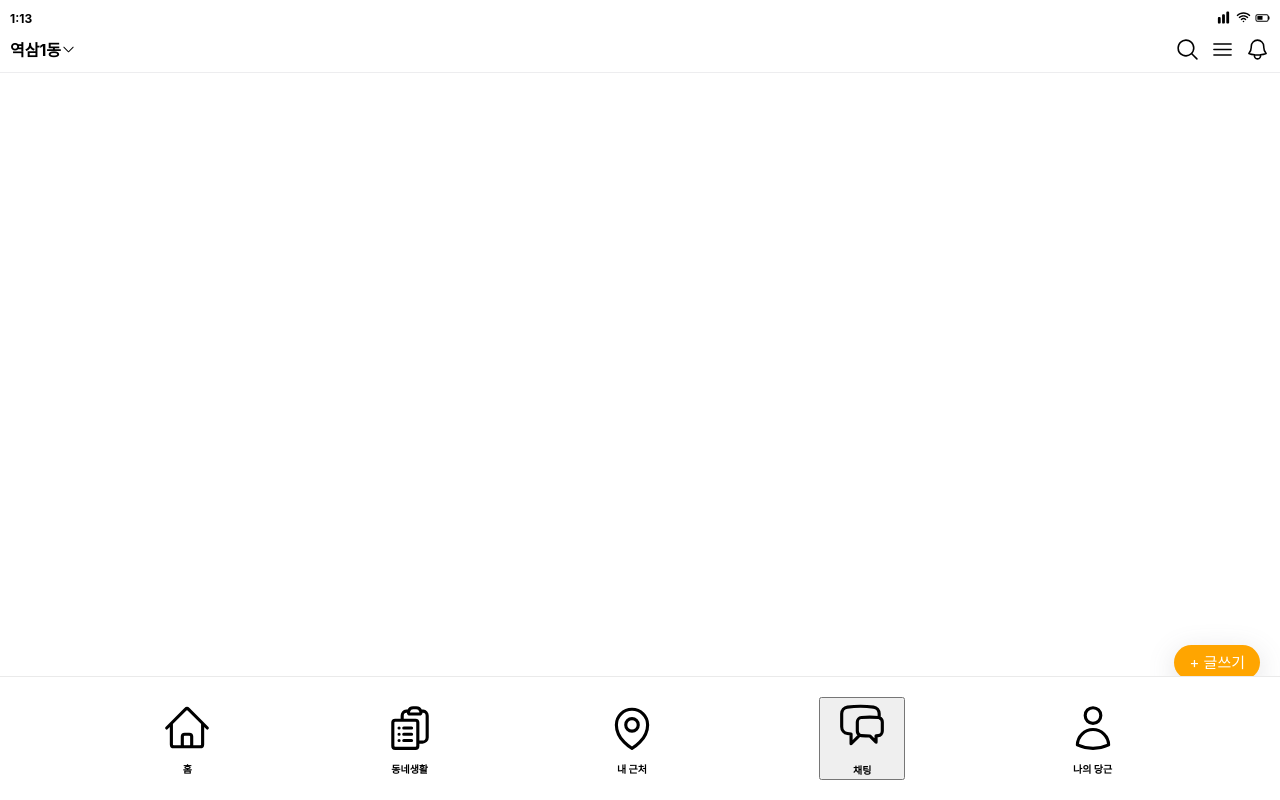
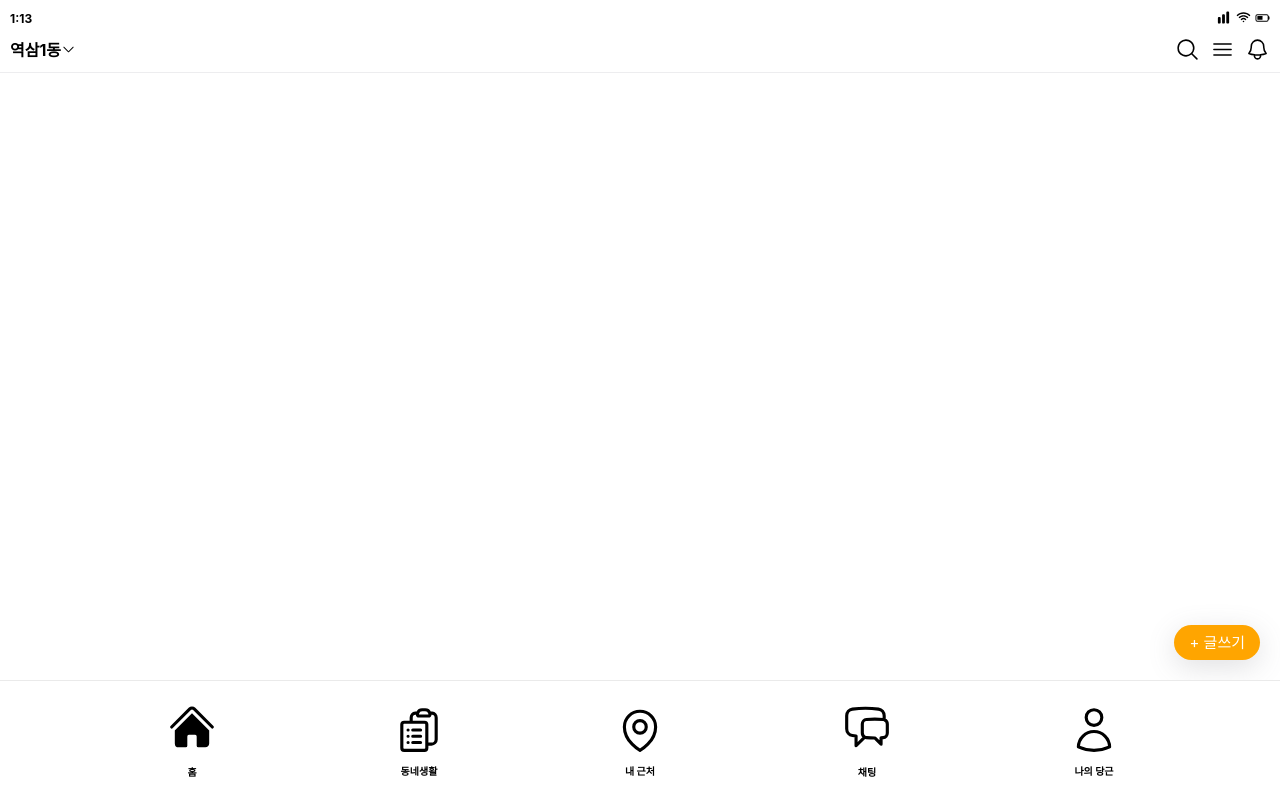
Before and after one commit to jinaiOS/Carrot-Market, a Svelte app: page / in a window 1280 px wide. Built offline with nearby package versions, Linux system fonts and the light colour scheme.

Commit message:
[FEAT]: footer svelte 생성

```diff
--- a/frontend/index.html
+++ b/frontend/index.html
@@ -92,7 +92,7 @@
           <div class="item-list__info-price">100만원</div>
         </div> -->
       <!-- </div> -->
-      <a class="write-btn" href="write.html">+ 글쓰기</a>
+      <a class="write-btn" href="#/write">+ 글쓰기</a>
     </main>
 
     <footer>
--- a/frontend/js/index.js
+++ b/frontend/js/index.js
@@ -1,5 +1,5 @@
 document.getElementById("goToChat").addEventListener("click", function () {
-  window.location.href = "http://127.0.0.1:8000/chat.html";
+  window.location.href = "https://carrot-market-c3f88.web.app/#/chat";
 });
 
 const calcTime = (timestamp) => {
--- /dev/null
+++ b/src/components/Footer.svelte
@@ -0,0 +1,60 @@
+<script>
+  export let location;
+
+  const moveToHome = () => {
+    window.location.hash = "/";
+  };
+</script>
+
+<footer>
+  <div class="footer-block">
+    <button class="footer-icons on:click={moveToHome}">
+      <div class="footer-icons__img">
+        {#if location === "home"}
+          <img src="assets/home.svg" />
+        {:else}
+          <svg
+            xmlns="http://www.w3.org/2000/svg"
+            viewBox="0 0 24 24"
+            fill="currentColor"
+            class="size-6"
+          >
+            <path
+              d="M11.47 3.841a.75.75 0 0 1 1.06 0l8.69 8.69a.75.75 0 1 0 1.06-1.061l-8.689-8.69a2.25 2.25 0 0 0-3.182 0l-8.69 8.69a.75.75 0 1 0 1.061 1.06l8.69-8.689Z"
+            />
+            <path
+              d="m12 5.432 8.159 8.159c.03.03.06.058.091.086v6.198c0 1.035-.84 1.875-1.875 1.875H15a.75.75 0 0 1-.75-.75v-4.5a.75.75 0 0 0-.75-.75h-3a.75.75 0 0 0-.75.75V21a.75.75 0 0 1-.75.75H5.625a1.875 1.875 0 0 1-1.875-1.875v-6.198a2.29 2.29 0 0 0 .091-.086L12 5.432Z"
+            />
+          </svg>
+        {/if}
+      </div>
+      <div>홈</div>
+    </button>
+    <div class="footer-icons">
+      <div class="footer-icons__img">
+        <img src="assets/document.svg" />
+      </div>
+      <div>동네생활</div>
+    </div>
+    <div class="footer-icons">
+      <div class="footer-icons__img">
+        <img src="assets/location.svg" />
+      </div>
+      <div>내 근처</div>
+    </div>
+    <button id="goToChat">
+      <div class="footer-icons">
+        <div class="footer-icons__img">
+          <img src="assets/chat.svg" />
+        </div>
+        <div>채팅</div>
+      </div>
+    </button>
+    <div class="footer-icons">
+      <div class="footer-icons__img">
+        <img src="assets/user.svg" />
+      </div>
+      <div>나의 당근</div>
+    </div>
+  </div>
+</footer>
--- a/src/css/main.css
+++ b/src/css/main.css
@@ -54,7 +54,7 @@ main {
   border-radius: 25px;
   font-size: 15px;
   position: fixed;
-  bottom: 120px;
+  bottom: 140px;
   right: 20px;
   box-shadow: rgba(100, 100, 111, 0.2) 0px 7px 29px 0px;
   text-decoration: none;
--- a/src/css/reset.css
+++ b/src/css/reset.css
@@ -3,19 +3,87 @@
    License: none (public domain)
 */
 
-html, body, div, span, applet, object, iframe,
-h1, h2, h3, h4, h5, h6, p, blockquote, pre,
-a, abbr, acronym, address, big, cite, code,
-del, dfn, em, img, ins, kbd, q, s, samp,
-small, strike, strong, sub, sup, tt, var,
-b, u, i, center,
-dl, dt, dd, ol, ul, li,
-fieldset, form, label, legend,
-table, caption, tbody, tfoot, thead, tr, th, td,
-article, aside, canvas, details, embed,
-figure, figcaption, footer, header, hgroup,
-menu, nav, output, ruby, section, summary,
-time, mark, audio, video {
+html,
+body,
+div,
+span,
+applet,
+object,
+iframe,
+h1,
+h2,
+h3,
+h4,
+h5,
+h6,
+p,
+blockquote,
+pre,
+a,
+abbr,
+acronym,
+address,
+big,
+cite,
+code,
+del,
+dfn,
+em,
+img,
+ins,
+kbd,
+q,
+s,
+samp,
+small,
+strike,
+strong,
+sub,
+sup,
+tt,
+var,
+b,
+u,
+i,
+center,
+dl,
+dt,
+dd,
+ol,
+ul,
+li,
+fieldset,
+form,
+label,
+legend,
+table,
+caption,
+tbody,
+tfoot,
+thead,
+tr,
+th,
+td,
+article,
+aside,
+canvas,
+details,
+embed,
+figure,
+figcaption,
+footer,
+header,
+hgroup,
+menu,
+nav,
+output,
+ruby,
+section,
+summary,
+time,
+mark,
+audio,
+video {
   margin: 0;
   padding: 0;
   border: 0;
@@ -24,25 +92,44 @@ time, mark, audio, video {
   vertical-align: baseline;
 }
 /* HTML5 display-role reset for older browsers */
-article, aside, details, figcaption, figure,
-footer, header, hgroup, menu, nav, section {
+article,
+aside,
+details,
+figcaption,
+figure,
+footer,
+header,
+hgroup,
+menu,
+nav,
+section {
   display: block;
 }
 body {
   line-height: 1;
 }
-ol, ul {
+ol,
+ul {
   list-style: none;
 }
-blockquote, q {
+blockquote,
+q {
   quotes: none;
 }
-blockquote:before, blockquote:after,
-q:before, q:after {
-	content: '';
+blockquote:before,
+blockquote:after,
+q:before,
+q:after {
+  content: "";
   content: none;
 }
 table {
   border-collapse: collapse;
   border-spacing: 0;
 }
+
+button {
+  outline: none;
+  border: none;
+  background: none;
+}
--- a/src/pages/Main.svelte
+++ b/src/pages/Main.svelte
@@ -1,4 +1,6 @@
 <script>
+  import Footer from "../components/Footer.svelte";
+
   let hour = new Date().getHours();
   let min = new Date().getMinutes();
 
@@ -30,103 +32,9 @@
 </header>
 
 <main>
-  <!-- <div class="item-list">
-      <div class="item-list__img">
-        <img src="assets/img.svg" />
-      </div>
-      <div class="item-list__info">
-        <div class="item-list__info-title">게이밍 PC 팝니다.</div>
-        <div class="item-list__info-meta">역삼동 19초 전</div>
-        <div class="item-list__info-price">100만원</div>
-      </div>
-    </div>
-    <div class="item-list">
-      <div class="item-list__img">
-        <img src="assets/img.svg" />
-      </div>
-      <div class="item-list__info">
-        <div class="item-list__info-title">게이밍 PC 팝니다.</div>
-        <div class="item-list__info-meta">역삼동 19초 전</div>
-        <div class="item-list__info-price">100만원</div>
-      </div>
-    </div>
-    <div class="item-list">
-      <div class="item-list__img">
-        <img src="assets/img.svg" />
-      </div>
-      <div class="item-list__info">
-        <div class="item-list__info-title">게이밍 PC 팝니다.</div>
-        <div class="item-list__info-meta">역삼동 19초 전</div>
-        <div class="item-list__info-price">100만원</div>
-      </div>
-    </div>
-    <div class="item-list">
-      <div class="item-list__img">
-        <img src="assets/img.svg" />
-      </div>
-      <div class="item-list__info">
-        <div class="item-list__info-title">게이밍 PC 팝니다.</div>
-        <div class="item-list__info-meta">역삼동 19초 전</div>
-        <div class="item-list__info-price">100만원</div>
-      </div>
-    </div>
-    <div class="item-list">
-      <div class="item-list__img">
-        <img src="assets/img.svg" />
-      </div>
-      <div class="item-list__info">
-        <div class="item-list__info-title">게이밍 PC 팝니다.</div>
-        <div class="item-list__info-meta">역삼동 19초 전</div>
-        <div class="item-list__info-price">100만원</div>
-      </div>
-    </div>
-    <div class="item-list">
-      <div class="item-list__img">
-        <img src="assets/img.svg" />
-      </div>
-      <div class="item-list__info">
-        <div class="item-list__info-title">게이밍 PC 팝니다.</div>
-        <div class="item-list__info-meta">역삼동 19초 전</div>
-        <div class="item-list__info-price">100만원</div>
-      </div> -->
-  <!-- </div> -->
-  <a class="write-btn" href="#/write.html">+ 글쓰기</a>
+  <a class="write-btn" href="#/write">+ 글쓰기</a>
 </main>
 
-<footer>
-  <div class="footer-block">
-    <div class="footer-icons">
-      <div class="footer-icons__img">
-        <img src="assets/home.svg" />
-      </div>
-      <div>홈</div>
-    </div>
-    <div class="footer-icons">
-      <div class="footer-icons__img">
-        <img src="assets/document.svg" />
-      </div>
-      <div>동네생활</div>
-    </div>
-    <div class="footer-icons">
-      <div class="footer-icons__img">
-        <img src="assets/location.svg" />
-      </div>
-      <div>내 근처</div>
-    </div>
-    <button id="goToChat">
-      <div class="footer-icons">
-        <div class="footer-icons__img">
-          <img src="assets/chat.svg" />
-        </div>
-        <div>채팅</div>
-      </div>
-    </button>
-    <div class="footer-icons">
-      <div class="footer-icons__img">
-        <img src="assets/user.svg" />
-      </div>
-      <div>나의 당근</div>
-    </div>
-  </div>
-</footer>
-<div class="media-info-msg">화면 사이즈를 늘려주세요.</div>
+<Footer />
+
+<!-- <div class="media-info-msg">화면 사이즈를 늘려주세요.</div> -->
```
Lines whose indentation alone changed are shown as unchanged.
